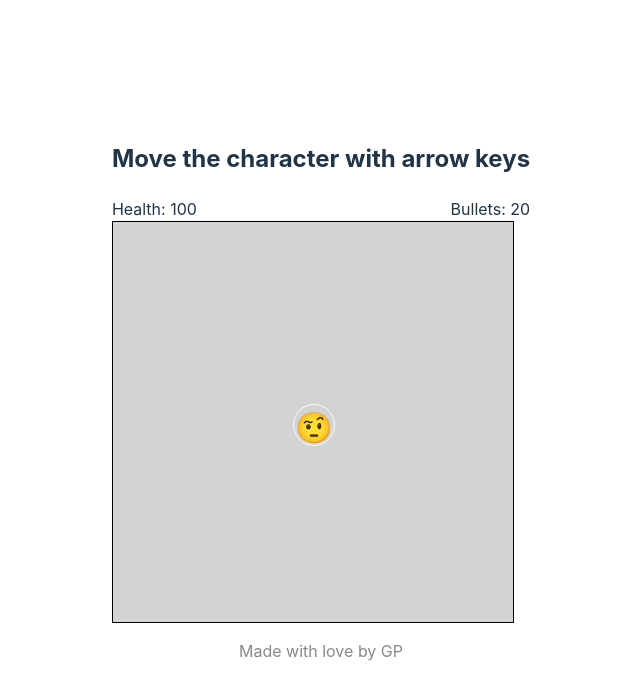
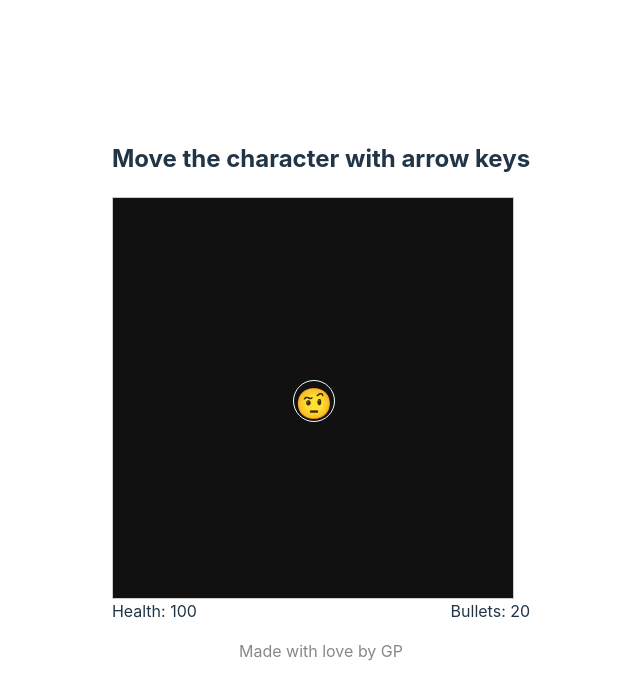
Before and after one commit to glaucopater/vitets-react-game, a React (Vite) app: page / in a window 1280 px wide. Shown: the top 700 px of the page, without its empty margins (319-959 px from the left). Built offline with nearby package versions, Linux system fonts and the light colour scheme.

Commit message:
Refactor components and style

```diff
--- /dev/null
+++ b/src/components/Area/Area.css
@@ -0,0 +1,8 @@
+.area {
+    position: relative;
+    width: 400px;
+    height: 400px;
+    border: 1px solid #ccc;
+    background: #111;
+    cursor: crosshair;
+}
--- /dev/null
+++ b/src/components/Area/index.tsx
@@ -0,0 +1,14 @@
+import "./Area.css";
+export const Area = ({
+  handleMouseClick,
+  children,
+}: {
+  handleMouseClick: (e: React.MouseEvent<HTMLDivElement>) => void;
+  children: React.ReactNode;
+}) => {
+  return (
+    <div className="area" onClick={handleMouseClick}>
+      {children}
+    </div>
+  );
+};
--- a/src/components/Game/index.tsx
+++ b/src/components/Game/index.tsx
@@ -14,6 +14,8 @@ import {
 } from "../../constants";
 import Ammo from "../Ammo";
 import Medikit from "../Medikit";
+import { Area } from "../Area";
+import { Hud } from "../Hud";
 
 const Game = () => {
   const [position, setPosition] = useState({ x: 9, y: 9 });
@@ -259,21 +261,7 @@ const Game = () => {
 
   return (
     <div>
-      <div className="hud">
-        <div>Health: {playerHealth}</div>
-        <div>Bullets: {bullets}</div>
-      </div>
-      <div
-        style={{
-          position: "relative",
-          width: "400px",
-          height: "400px",
-          border: "1px solid black",
-          background: "lightgray",
-          cursor: "crosshair",
-        }}
-        onClick={handleMouseClick}
-      >
+      <Area handleMouseClick={handleMouseClick}>
         <Player position={position} health={playerHealth} isPaused={isPaused} />
         {enemies.map((enemy, index) => (
           <Enemy
@@ -289,7 +277,8 @@ const Game = () => {
         {medikits.map((medikit, index) => (
           <Medikit key={index} medikit={medikit} />
         ))}
-      </div>
+      </Area>
+      <Hud playerHealth={playerHealth} bullets={bullets} />
 
       <Modal isOpen={isGameOver} onClose={resetGame}>
         <h2>{score >= 20 ? "You Win!" : "Game Over!"}</h2>
--- /dev/null
+++ b/src/components/Hud/index.tsx
@@ -0,0 +1,14 @@
+export const Hud = ({
+  playerHealth,
+  bullets,
+}: {
+  playerHealth: number;
+  bullets: number;
+}) => {
+  return (
+    <div className="hud">
+      <div>Health: {playerHealth}</div>
+      <div>Bullets: {bullets}</div>
+    </div>
+  );
+};
--- /dev/null
+++ b/src/components/Modal/Modal.css
@@ -0,0 +1,20 @@
+.modal-wrapper {
+    position: fixed;
+    top: 0;
+    left: 0;
+    width: 100%;
+    height: 100%;
+    background-color: rgba(0, 0, 0, 0.5);
+    display: flex;
+    justify-content: center;
+    align-items: center;
+    opacity: 0.9;
+}
+
+.modal {
+    background-color: #fff;
+    padding: 20px;
+    border-radius: 5px;
+    color: #111;
+    width: 30%;
+}
--- a/src/components/Modal/index.tsx
+++ b/src/components/Modal/index.tsx
@@ -1,5 +1,4 @@
-import React from "react";
-
+import "./Modal.css";
 interface ModalProps {
   isOpen: boolean;
   onClose: () => void;
@@ -10,31 +9,8 @@ const Modal = ({ isOpen, children }: ModalProps) => {
   if (!isOpen) return null;
 
   return (
-    <div
-      style={{
-        position: "fixed",
-        top: 0,
-        left: 0,
-        width: "100%",
-        height: "100%",
-        backgroundColor: "rgba(0, 0, 0, 0.5)",
-        display: "flex",
-        justifyContent: "center",
-        alignItems: "center",
-        opacity: 0.7,
-      }}
-    >
-      <div
-        style={{
-          backgroundColor: "#fff",
-          padding: "20px",
-          borderRadius: "5px",
-          color: "#111",
-          width: "30%",
-        }}
-      >
-        {children}
-      </div>
+    <div className="modal-wrapper">
+      <div className="modal">{children}</div>
     </div>
   );
 };
```
